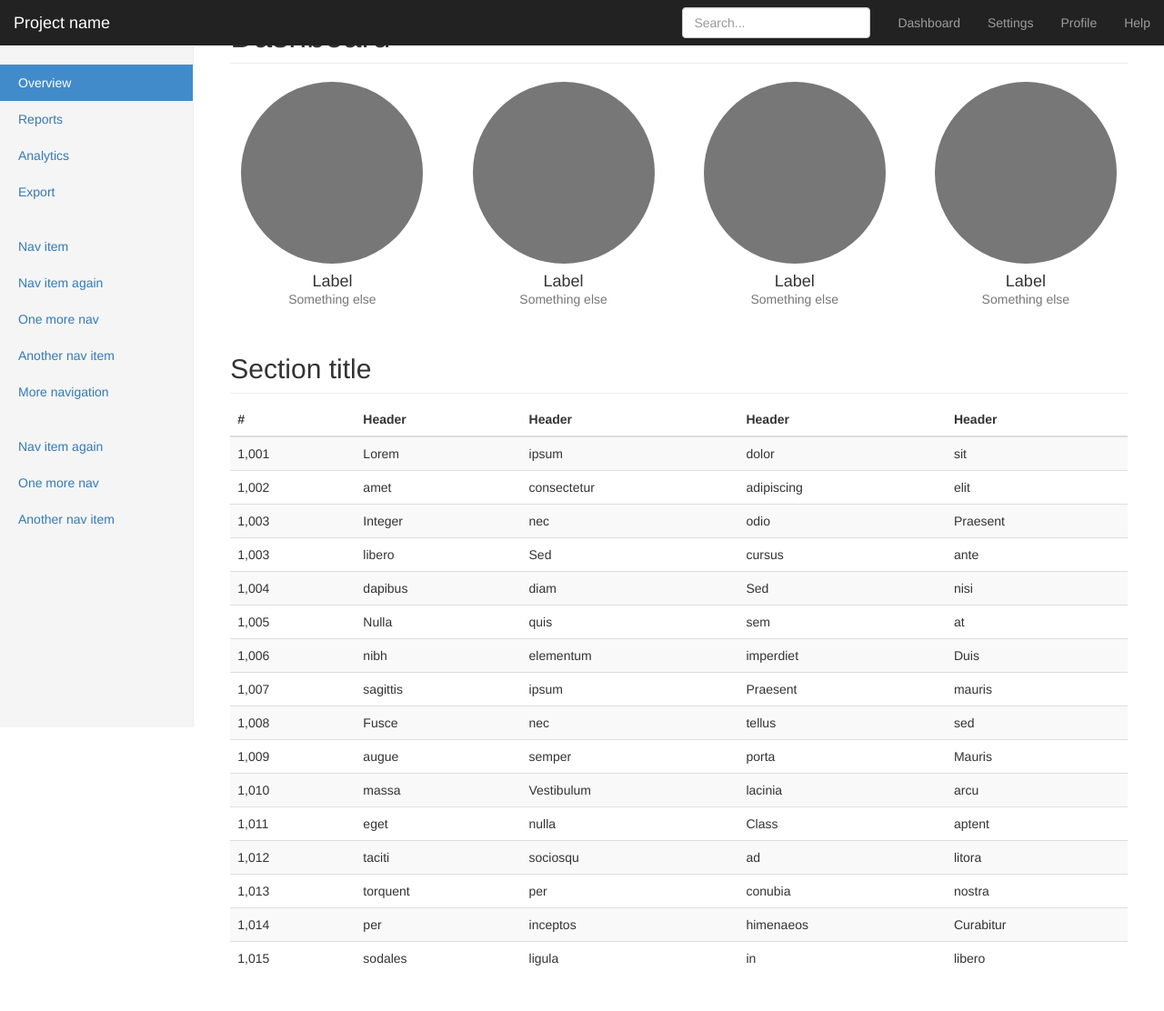
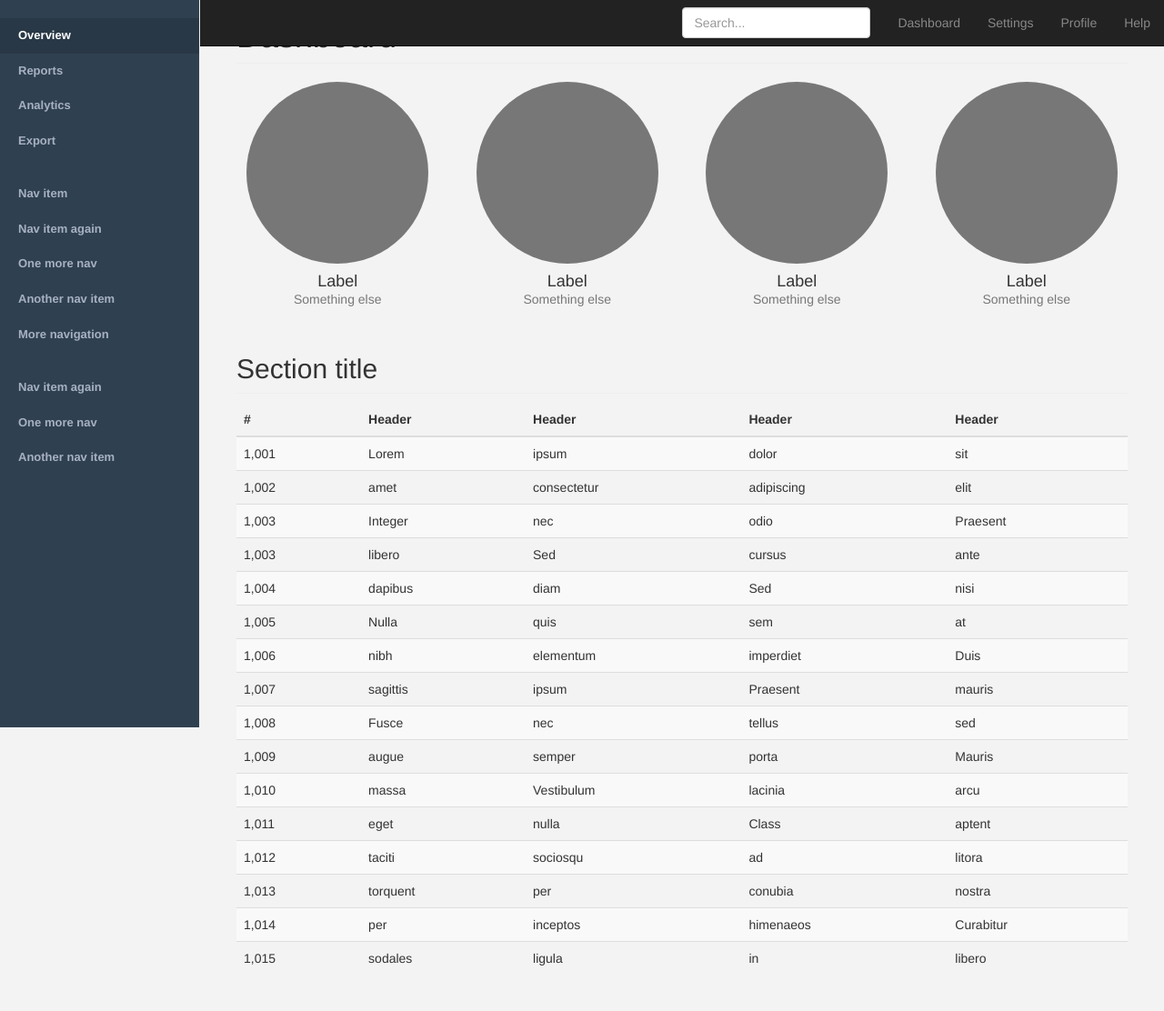
Before and after one commit to michaeljinlai/wartracker, a PHP site: page /index.html in a window 1280 px wide. Shown: the whole page at 91% size. Run offline with PHP 8.4, Linux system fonts and the light colour scheme; some libraries are stand-ins or nearby versions.

Commit message:
Layout progress

```diff
--- a/css/dashboard.css
+++ b/css/dashboard.css
@@ -1,22 +1,36 @@
 /*
  * Base structure
  */
+body {
+	background-color: #F3F3F4;
+}
+@media (min-width: 768px) {
+	body {
+		position: relative;
+		margin-left: 220px;
+		padding-top: 0;
+	}
+}
 
 /*
- * Global add-ons
+ * Navbar structure
  */
+body > div.container-fluid > div > nav {
+	background-color: white;
+	border: 0;
+}
+ @media (min-width: 768px) {
+	body > div.container-fluid > div > nav {
+		border-radius: 0;
+	}
+	body > div.container-fluid > div > nav > div > div.navbar-header > a, #navbar > ul > li > a {
+		color: #888;
+	}
+}
 
 .sub-header {
   	padding-bottom: 10px;
   	border-bottom: 1px solid #eee;
-}
-
-/*
- * Top navigation
- * Hide default border to remove 1px line.
- */
-.navbar-fixed-top {
-  border: 0;
 }
 
 /*
@@ -30,15 +44,17 @@
 @media (min-width: 768px) {
   	.sidebar {
 	    position: fixed;
-    top: 51px;
+	    top: 0;
 	    bottom: 0;
 	    left: 0;
-    z-index: 1000;
+	    z-index: 1031;
 		display: block;
+	    height: 100vh;
+	    width: 220px;
 	    padding: 20px;
 	    overflow-x: hidden;
 	    overflow-y: auto; /* Scrollable contents if viewport is shorter than content. */
-    background-color: #f5f5f5;
+	    background-color: #2F4050;
 	    border-right: 1px solid #eee;
   	}
 }
@@ -52,12 +68,16 @@
 .nav-sidebar > li > a {
   	padding-right: 20px;
   	padding-left: 20px;
+  	color: #a7b1c2;
+  	font-weight: 600;
+  	font-size: 13px;
 }
 .nav-sidebar > .active > a,
 .nav-sidebar > .active > a:hover,
-.nav-sidebar > .active > a:focus {
-  color: #fff;
-  background-color: #428bca;
+.nav-sidebar > .active > a:focus,
+.nav-sidebar > li > a:hover {
+  	color: white;
+  	background-color: #293846;
 }
 
 
@@ -72,6 +92,8 @@
   	.main {
     	padding-right: 40px;
     	padding-left: 40px;
+		margin-left: 0px;
+		width: 100%;
   	}
 }
 .main .page-header {
--- a/index.php
+++ b/index.php
@@ -52,7 +52,7 @@
     <div class="container-fluid">
       <div class="row">
 
-	    <nav class="navbar navbar-inverse">
+	    <nav class="navbar">
 	      <div class="container-fluid">
 	        <div class="navbar-header">
 	          <button type="button" class="navbar-toggle collapsed" data-toggle="collapse" data-target="#navbar" aria-expanded="false" aria-controls="navbar">
```
Also changed, not shown: css/custom.css (deleted, +0 -23 lines). Lines whose indentation alone changed are shown as unchanged.
